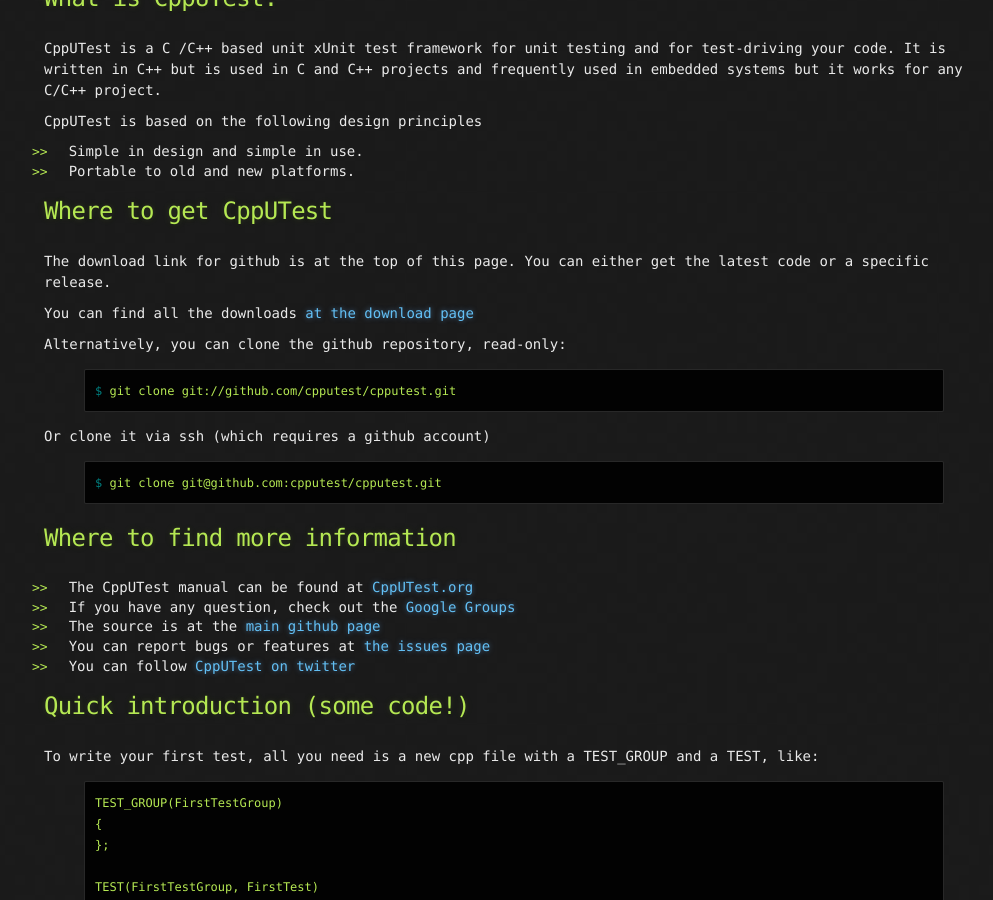
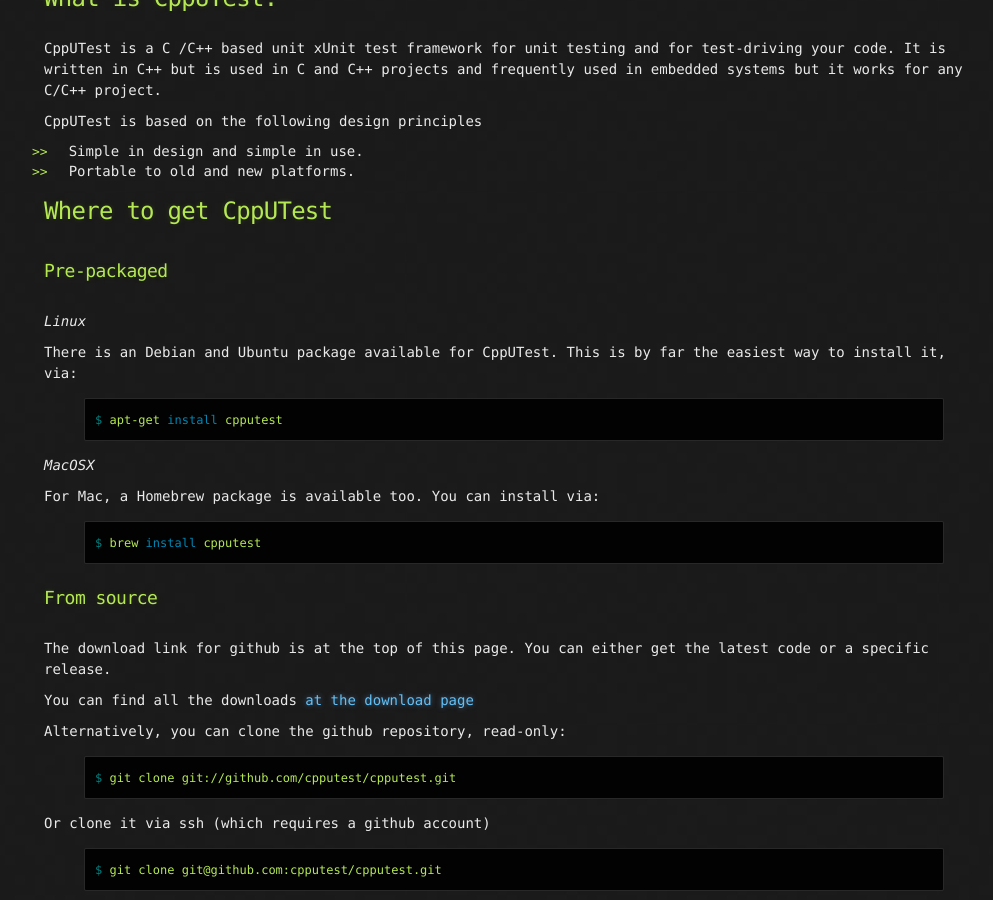
Before and after one commit to cpputest/cpputest.github.io, a Jekyll site: the page built from index.markdown, in a window 1280 px wide and 900 px high, scrolled down 340 px. Shown: the whole window, without its empty margins (126-1119 px from the left). Built offline with Jekyll 4.4.1, drawn with Linux system fonts in a browser that asks for light colours.

Commit message:
Added additional installation instructions

```diff
--- a/index.markdown
+++ b/index.markdown
@@ -13,6 +13,26 @@ CppUTest is based on the following design principles
 * Portable to old and new platforms.
 
 ## Where to get CppUTest
+
+### Pre-packaged
+
+*Linux*
+
+There is an Debian and Ubuntu package available for CppUTest. This is by far the easiest way to install it, via:
+
+{% highlight bash %}
+$ apt-get install cpputest
+{% endhighlight %}
+
+*MacOSX*
+
+For Mac, a Homebrew package is available too. You can install via:
+
+{% highlight bash %}
+$ brew install cpputest
+{% endhighlight %}
+
+### From source
 
 The download link for github is at the top of this page. You can either get the latest code or a specific release.
 
```
